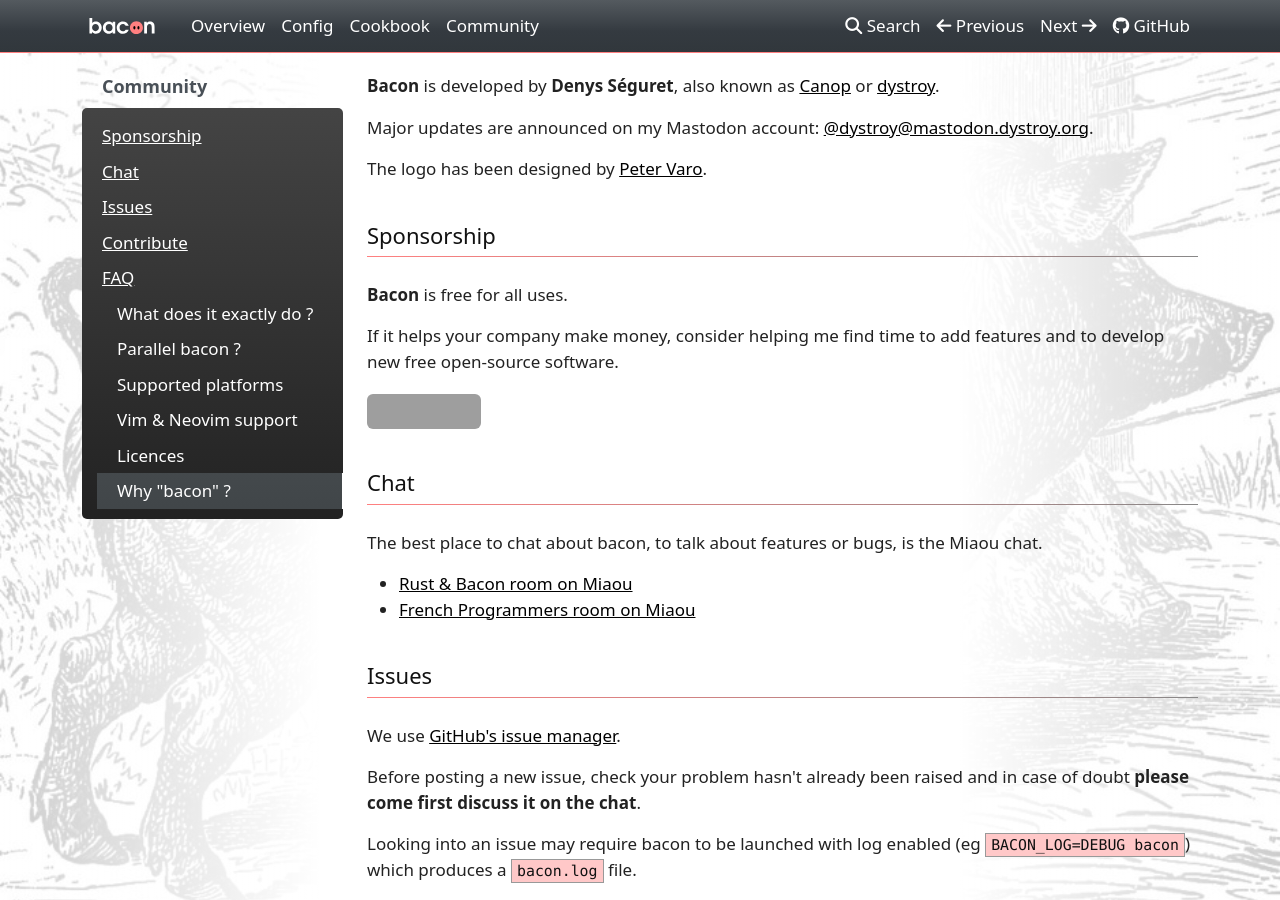
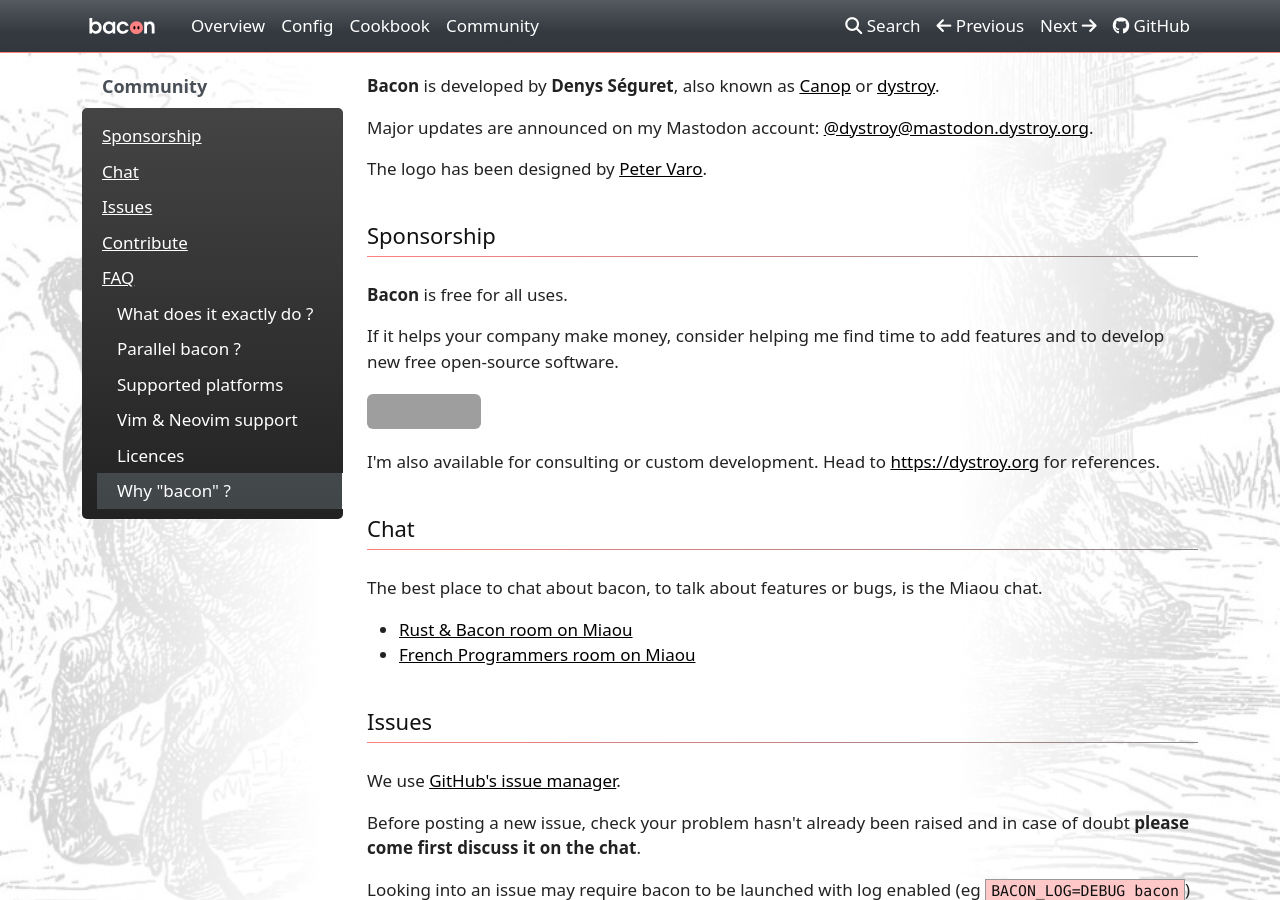
Before and after one commit to Canop/bacon, an MkDocs documentation site: the page built from website/docs/community.md, in a window 1280 px wide and 900 px high. Built offline with MkDocs 1.6.1, drawn with Linux system fonts in a browser that asks for light colours; nearby versions of some CDN libraries; a style sheet for code colours, icons or effects is not loaded; grey boxes are pictures that could not be loaded.

Commit message:
personal stuff on website/community

```diff
--- a/website/docs/community.md
+++ b/website/docs/community.md
@@ -16,8 +16,10 @@
 <script src="https://liberapay.com/dystroy/widgets/button.js"></script>
 <noscript><a href="https://liberapay.com/dystroy/donate"><img alt="Donate using Liberapay" src="https://liberapay.com/assets/widgets/donate.svg"></a></noscript>
 -->
-<iframe src="https://github.com/sponsors/Canop/button" title="Sponsor Canop" height="35" width="114" style="border: 0; border-radius: 6px;"></iframe>
+<iframe src="https://github.com/sponsors/Canop/button" title="Sponsor Canop" height="35" width="114" style="border: 0; border-radius: 6px;margin-bottom: 20px;"></iframe>
 </div>
+
+I'm also available for consulting or custom development. Head to [https://dystroy.org](https://dystroy.org) for references.
 
 # Chat
 
```
